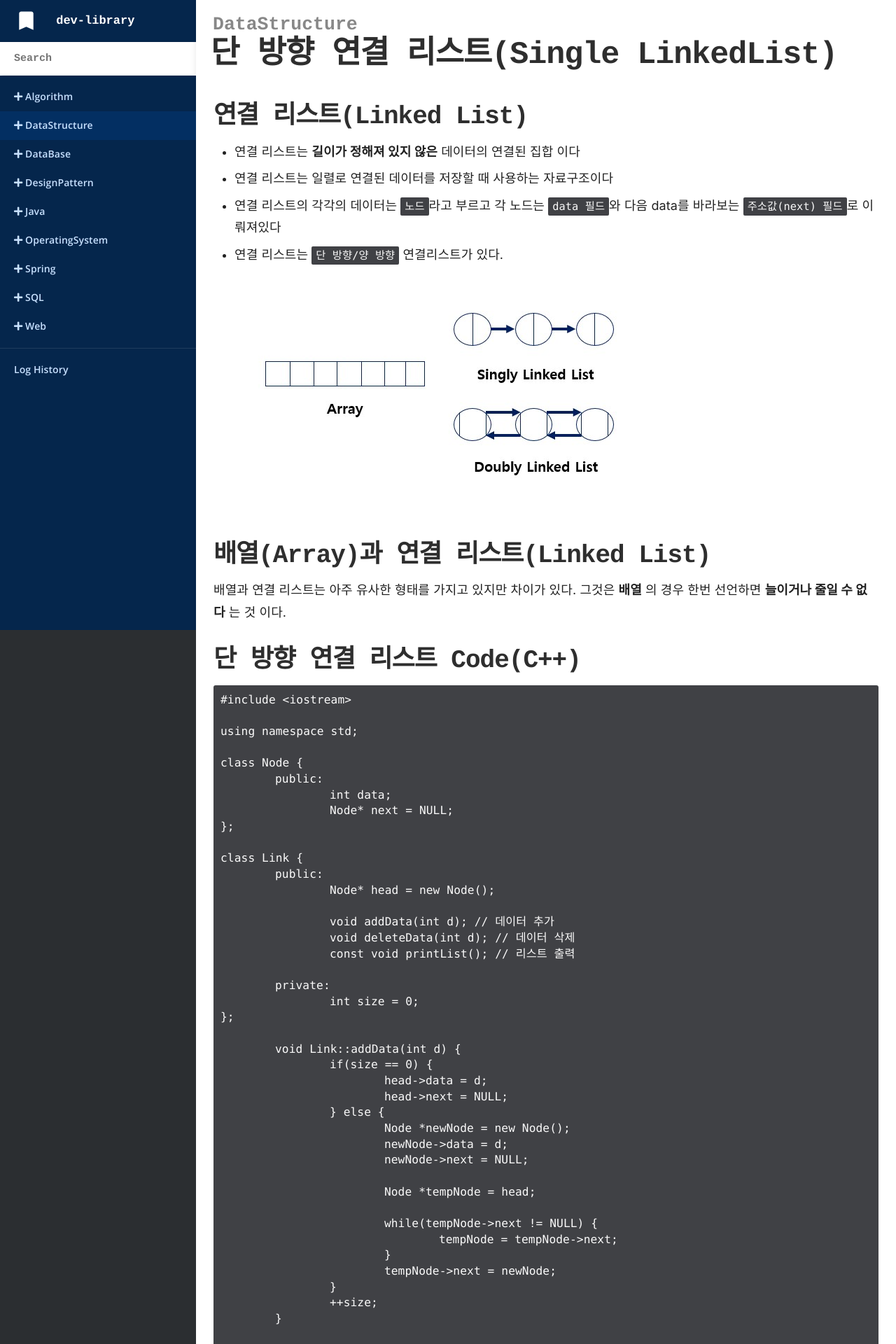
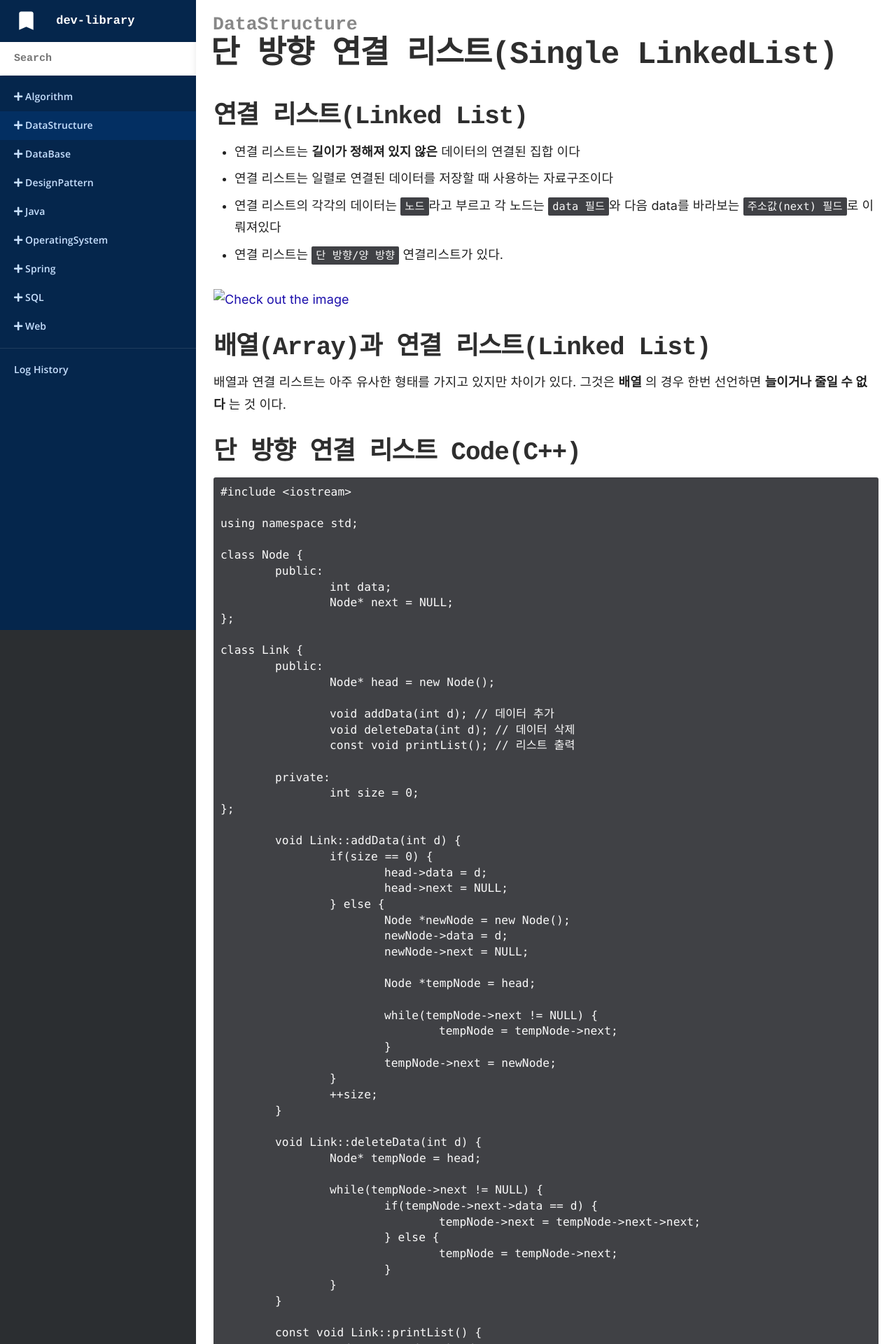
Before and after one commit to doorisopen/record, a Jekyll site: the page built from _docs/DataStructure/2020-02-03-singly-linkedlist.md, in a window 1280 px wide. Shown: the top 1920 px of the page at 70% size. Built offline with Jekyll 4.4.1, drawn with Linux system fonts in a browser that asks for light colours; nearby versions of some CDN libraries; some web fonts are replaced; comment, search, counter and statistics services are not loaded.

Commit message:
[Update] 2020-06-05 _config

```diff
--- a/_config.yml
+++ b/_config.yml
@@ -27,9 +27,9 @@ encoding: utf-8
 permalink: pretty
 
 # image url settings
-algorithm_img: /images/algorithm
-datastructure_img: /images/datastructure
-spring_img: /images/Spring
+algorithm_img: developers-library/images/algorithm
+datastructure_img: developers-library/images/datastructure
+spring_img: developers-library/images/Spring
 
 
 plugins:
```
